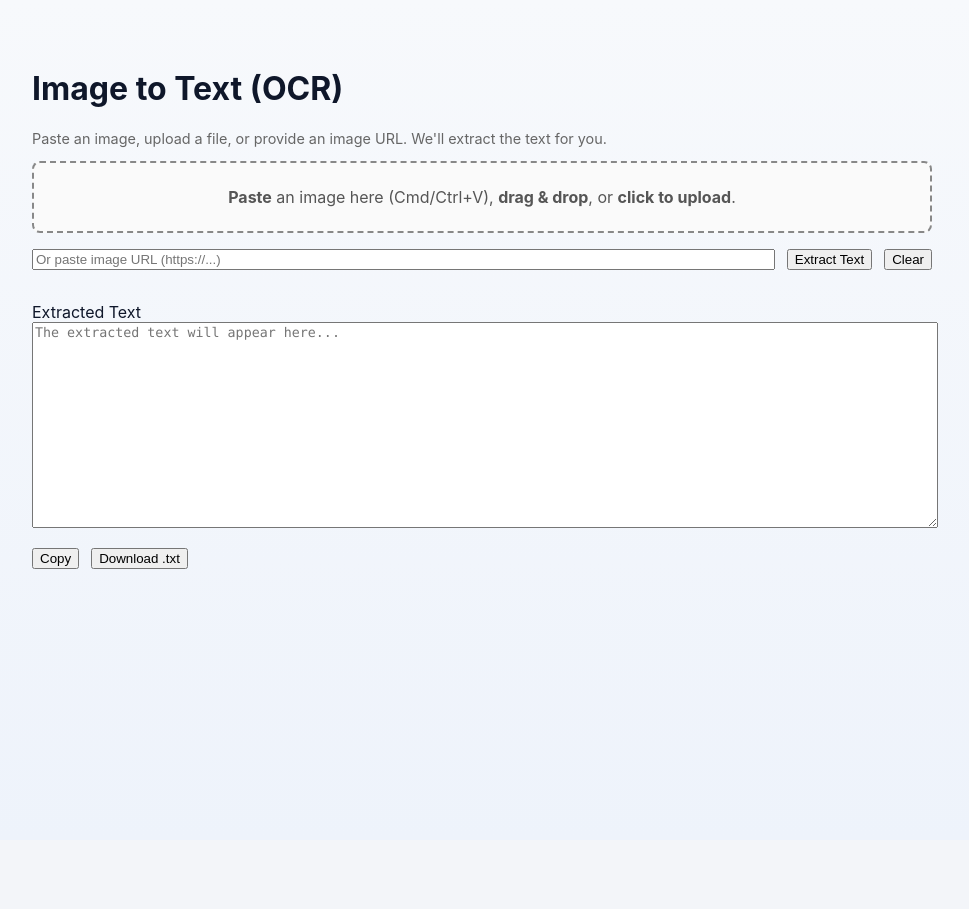
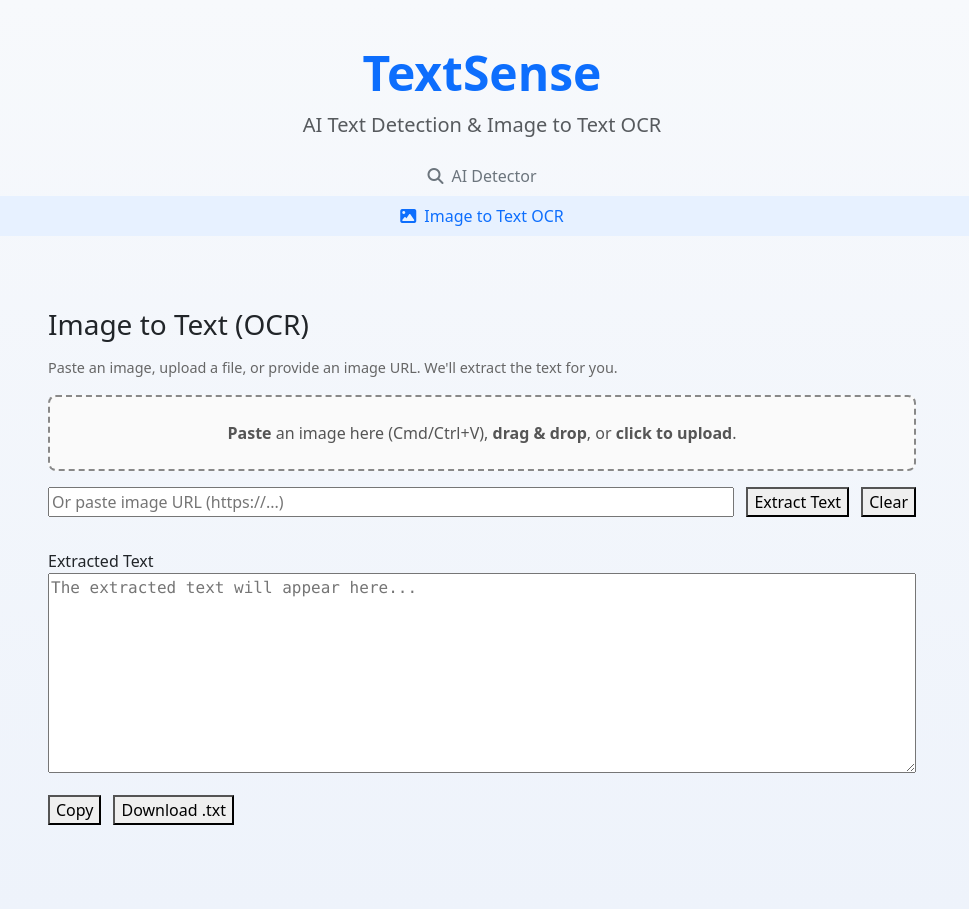
Before and after one commit to mlopez6132/textsense, a Flask app: template templates/ocr.html in a window 1280 px wide. Shown: the whole page, without its empty margins (158-1127 px from the left). Before the commit the page ends 569 px from the top, so only its background shows below. Run offline with Flask 3, Linux system fonts and the light colour scheme; the template is opened without the code that fills it, so the values that code supplies are empty.

Commit message:
Add TextSense header and navigation between AI Detector and OCR pages

```diff
--- a/templates/ocr.html
+++ b/templates/ocr.html
@@ -5,6 +5,8 @@
   <meta name="viewport" content="width=device-width, initial-scale=1.0" />
   <title>TextSense OCR - Image to Text</title>
   <link rel="stylesheet" href="/static/css/style.css" />
+  <link href="https://cdn.jsdelivr.net/npm/bootstrap@5.3.0/dist/css/bootstrap.min.css" rel="stylesheet">
+  <link href="https://cdnjs.cloudflare.com/ajax/libs/font-awesome/6.4.0/css/all.min.css" rel="stylesheet">
   <style>
     .ocr-container { max-width: 900px; margin: 2rem auto; padding: 1rem; }
     .dropzone {
@@ -21,12 +23,32 @@
     .muted { color: #666; font-size: 0.9rem; }
     .spinner { display: none; }
     .spinner.show { display: inline-block; }
+    .nav-link { color: #6c757d; text-decoration: none; padding: 0.5rem 1rem; border-radius: 0.375rem; transition: all 0.2s; }
+    .nav-link:hover { color: #0d6efd; background-color: #f8f9fa; }
+    .nav-link.active { color: #0d6efd; background-color: #e7f1ff; font-weight: 500; }
   </style>
 </head>
 <body>
-  <div class="ocr-container">
-    <h1>Image to Text (OCR)</h1>
-    <p class="muted">Paste an image, upload a file, or provide an image URL. We'll extract the text for you.</p>
+  <div class="container-fluid">
+    <!-- Header -->
+    <header class="text-center py-4">
+      <h1 class="display-5 fw-bold text-primary">TextSense</h1>
+      <p class="lead text-muted">AI Text Detection & Image to Text OCR</p>
+
+      <!-- Navigation -->
+      <nav class="mt-3">
+        <a href="/" class="nav-link">
+          <i class="fas fa-search me-2"></i>AI Detector
+        </a>
+        <a href="/ocr" class="nav-link active">
+          <i class="fas fa-image me-2"></i>Image to Text OCR
+        </a>
+      </nav>
+    </header>
+
+    <div class="ocr-container">
+      <h2 class="h3 mb-3">Image to Text (OCR)</h2>
+      <p class="muted">Paste an image, upload a file, or provide an image URL. We'll extract the text for you.</p>
 
     <div id="dropzone" class="dropzone" tabindex="0">
       <strong>Paste</strong> an image here (Cmd/Ctrl+V), <strong>drag & drop</strong>, or <strong>click to upload</strong>.
```
Also changed, not shown: templates/index.html (+15 -0 lines).
